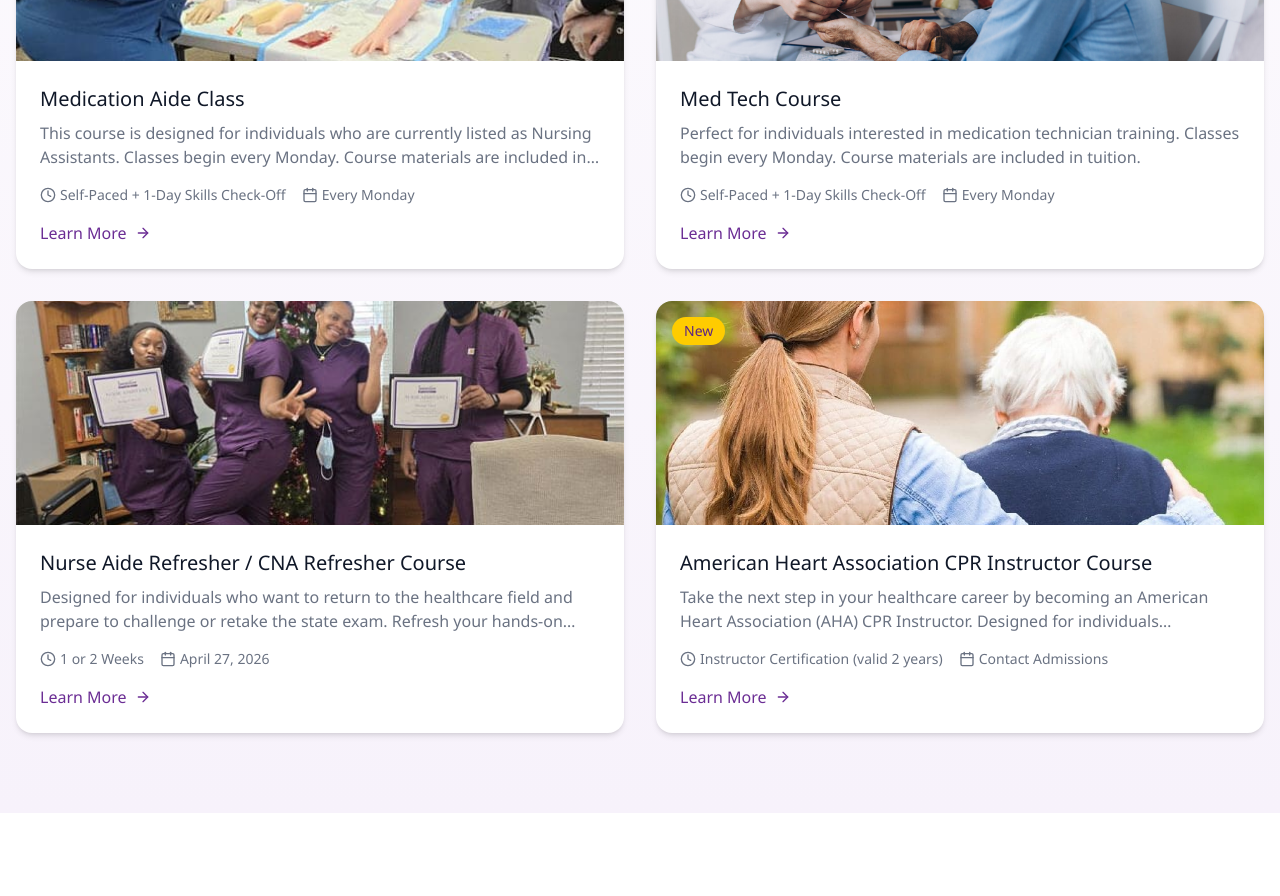
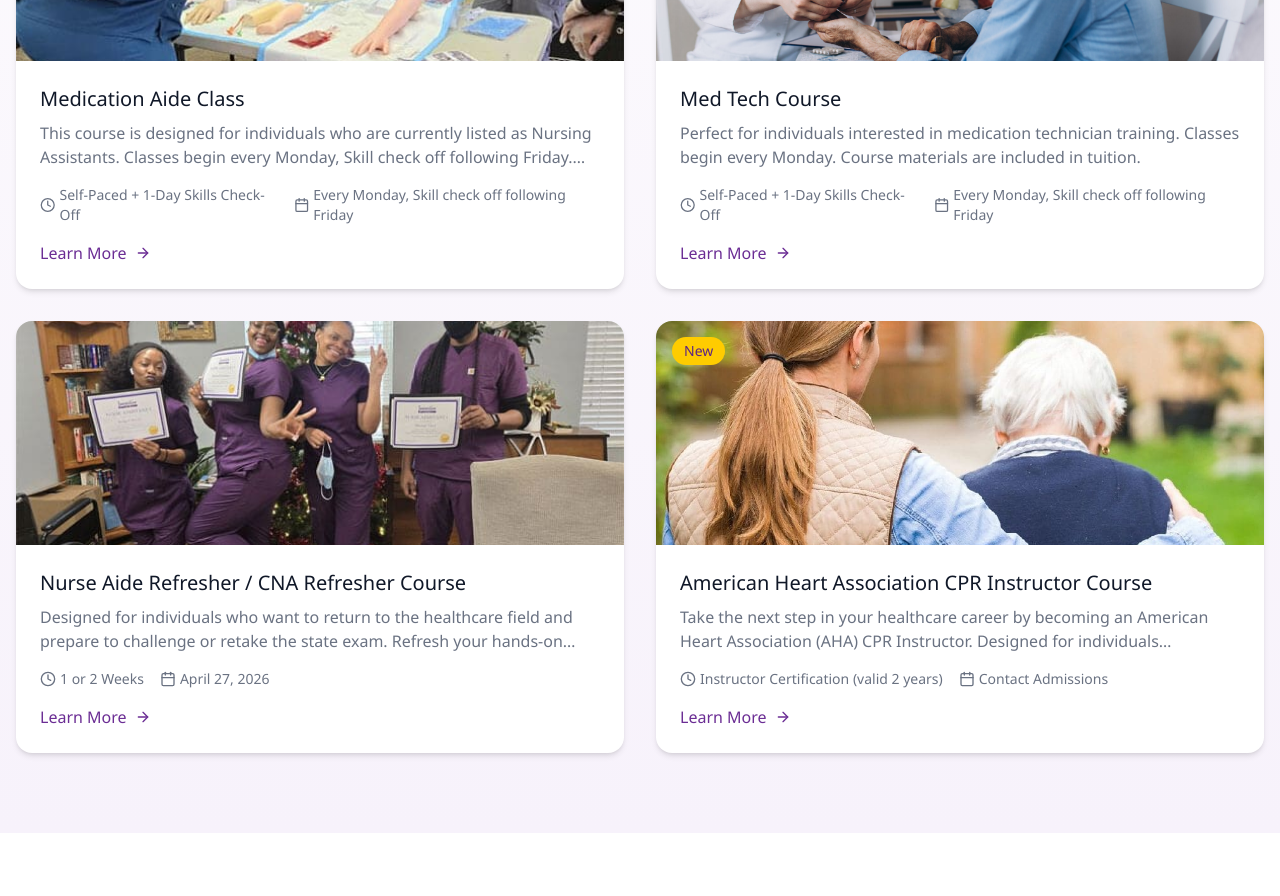
Before and after one commit to ZRuggles/IHCS, a React (Vite) app in the folder IHCS-REACT_SITE_REDESIGN/: page /courses in a window 1280 px wide. Shown: the part 2440-3336 px from the top of the page. Built offline with nearby package versions, Linux system fonts and the light colour scheme; no server answers.

Commit message:
Dynamic Dates Update

```diff
--- a/IHCS-REACT_SITE_REDESIGN/src/data/courses.ts
+++ b/IHCS-REACT_SITE_REDESIGN/src/data/courses.ts
@@ -217,9 +217,9 @@ export const courses: Course[] = [
   {
     id: "medication-aide",
     title: "Medication Aide Class",
-    description: "This course is designed for individuals who are currently listed as Nursing Assistants. Classes begin every Monday. Course materials are included in tuition.",
+    description: "This course is designed for individuals who are currently listed as Nursing Assistants. Classes begin every Monday, Skill check off following Friday. Course materials are included in tuition.",
     duration: "Self-Paced + 1-Day Skills Check-Off",
-    nextStart: "Every Monday",
+    nextStart: "Every Monday, Skill check off following Friday",
     image: "/Medication.jpg",
     icon: "pill",
     payments: {
@@ -229,6 +229,7 @@ export const courses: Course[] = [
       overview: "This Medication Aide Class is designed for individuals who are currently listed as Nursing Assistants. Classes begin every Monday, so you can start the week you're ready. Complete the lessons online at your own pace, then attend a one-day in-person competency check-off. Approved for North Carolina state requirements. Course materials are included in tuition.",
       curriculum: [
         "New classes begin every Monday",
+        "Skill check off following Friday",
         "Self-paced online instruction",
         "1-day in-person skills validation",
         "State-approved curriculum",
@@ -249,7 +250,7 @@ export const courses: Course[] = [
     title: "Med Tech Course",
     description: "Perfect for individuals interested in medication technician training. Classes begin every Monday. Course materials are included in tuition.",
     duration: "Self-Paced + 1-Day Skills Check-Off",
-    nextStart: "Every Monday",
+    nextStart: "Every Monday, Skill check off following Friday",
     image: "/Infusion.jpeg",
     icon: "pill",
     payments: {
```
